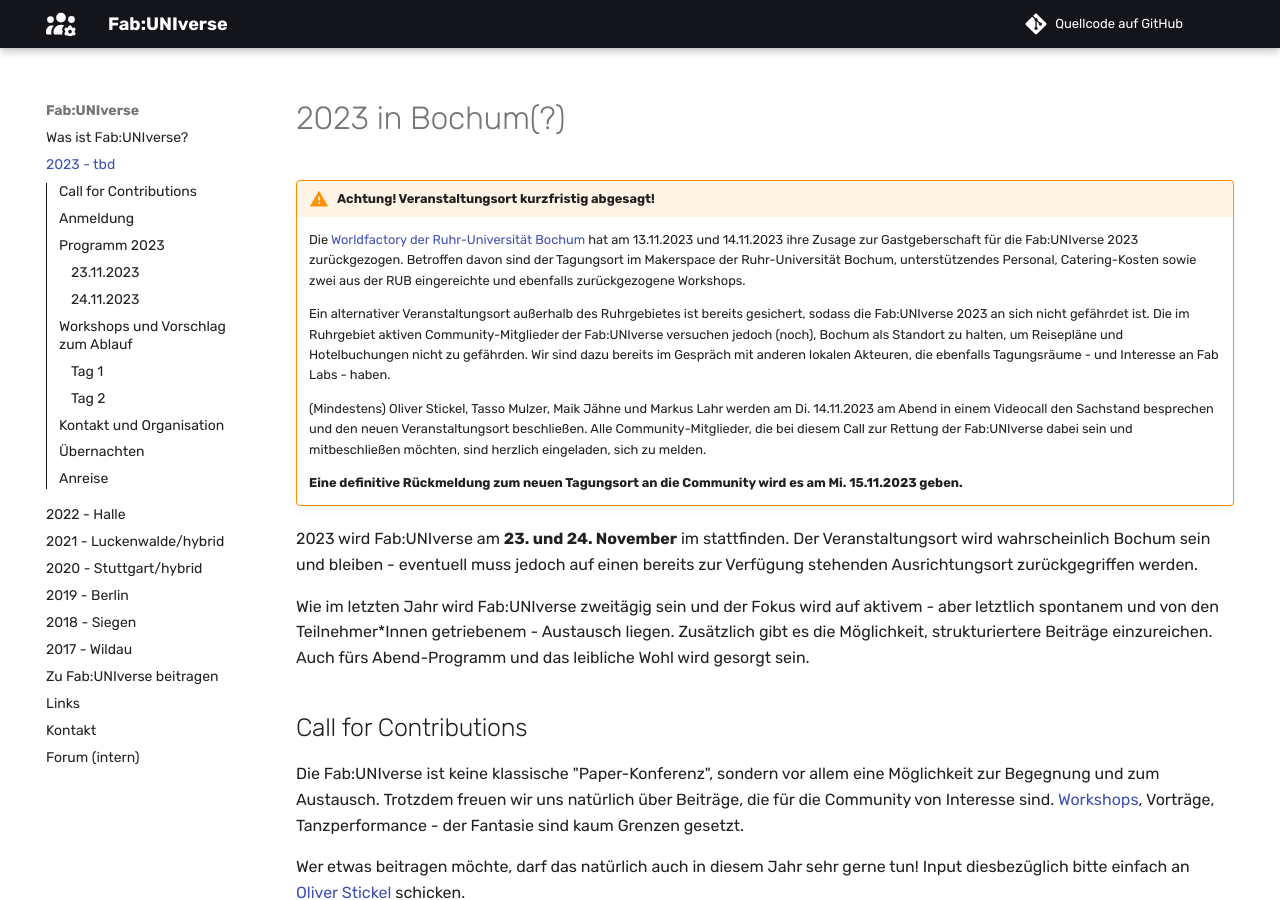
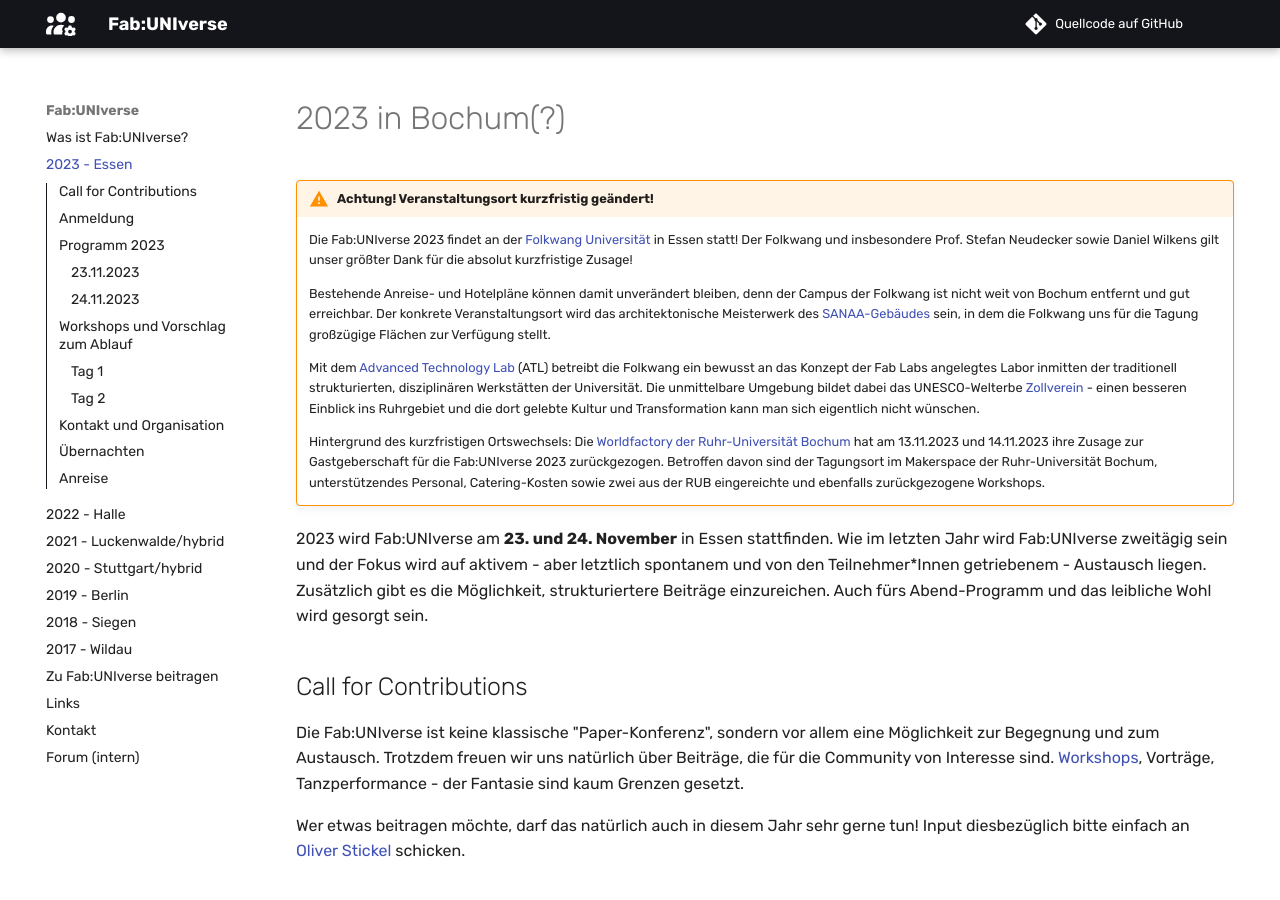
Before and after one commit to fabuniverse/website, an MkDocs documentation site: the page built from docs/2023.md, in a window 1280 px wide and 900 px high. Built offline with MkDocs 1.6.1 and Material for MkDocs 9.7.7, drawn with Linux system fonts in a browser that asks for light colours; comment, search, counter and statistics services are not loaded.

Commit message:
standort folkwang

```diff
--- a/docs/2023.md
+++ b/docs/2023.md
@@ -1,18 +1,18 @@
 # 2023 in Bochum(?)
 
-!!! warning "Achtung! Veranstaltungsort kurzfristig abgesagt!"
 
-    Die [Worldfactory der Ruhr-Universität Bochum](https://www.worldfactory.de/) hat am 13.11.2023 und 14.11.2023 ihre Zusage zur Gastgeberschaft für die Fab:UNIverse 2023 zurückgezogen. Betroffen davon sind der Tagungsort im Makerspace der Ruhr-Universität Bochum, unterstützendes Personal, Catering-Kosten sowie zwei aus der RUB eingereichte und ebenfalls zurückgezogene Workshops.
 
-    Ein alternativer Veranstaltungsort außerhalb des Ruhrgebietes ist bereits gesichert, sodass die Fab:UNIverse 2023 an sich nicht gefährdet ist. Die im Ruhrgebiet aktiven Community-Mitglieder der Fab:UNIverse versuchen jedoch (noch), Bochum als Standort zu halten, um Reisepläne und Hotelbuchungen nicht zu gefährden. Wir sind dazu bereits im Gespräch mit anderen lokalen Akteuren, die ebenfalls Tagungsräume - und Interesse an Fab Labs - haben.
+!!! warning "Achtung! Veranstaltungsort kurzfristig geändert!"
 
-    (Mindestens) Oliver Stickel, Tasso Mulzer, Maik Jähne und Markus Lahr werden am Di. 14.11.2023 am Abend in einem Videocall den Sachstand besprechen und den neuen Veranstaltungsort beschließen. Alle Community-Mitglieder, die bei diesem Call zur Rettung der Fab:UNIverse dabei sein und mitbeschließen möchten, sind herzlich eingeladen, sich zu melden.
+    Die Fab:UNIverse 2023 findet an der [Folkwang Universität](https://id.folkwang-uni.de/lehrgebiete/design-by-technology/) in Essen statt! Der Folkwang und insbesondere Prof. Stefan Neudecker sowie Daniel Wilkens gilt unser größter Dank für die absolut kurzfristige Zusage!
 
-    **Eine definitive Rückmeldung zum neuen Tagungsort an die Community wird es am Mi. 15.11.2023 geben.**
+    Bestehende Anreise- und Hotelpläne können damit unverändert bleiben, denn der Campus der Folkwang ist nicht weit von Bochum entfernt und gut erreichbar. Der konkrete Veranstaltungsort wird das architektonische Meisterwerk des [SANAA-Gebäudes](https://www.folkwang-uni.de/home/hochschule/ueber-folkwang/campus/campus-zollverein-fachbereich-gestaltung/sanaa-gebaeude-zollverein) sein, in dem die Folkwang uns für die Tagung großzügige Flächen zur Verfügung stellt.
 
-2023 wird Fab:UNIverse am **23. und 24. November** im stattfinden. Der Veranstaltungsort wird wahrscheinlich Bochum sein und bleiben - eventuell muss jedoch auf einen bereits zur Verfügung stehenden Ausrichtungsort zurückgegriffen werden.
+    Mit dem [Advanced Technology Lab](https://id.folkwang-uni.de/werkstatten/advanced-technology-lab/) (ATL) betreibt die Folkwang ein bewusst an das Konzept der Fab Labs angelegtes Labor inmitten der traditionell strukturierten, disziplinären Werkstätten der Universität. Die unmittelbare Umgebung bildet dabei das UNESCO-Welterbe [Zollverein](https://www.zollverein.de/) - einen besseren Einblick ins Ruhrgebiet und die dort gelebte Kultur und Transformation kann man sich eigentlich nicht wünschen.
 
-Wie im letzten Jahr wird Fab:UNIverse zweitägig sein und der Fokus wird auf aktivem - aber letztlich spontanem und von den Teilnehmer\*Innen getriebenem - Austausch liegen. Zusätzlich gibt es die Möglichkeit, strukturiertere Beiträge einzureichen. Auch fürs Abend-Programm und das leibliche Wohl wird gesorgt sein.
+    Hintergrund des kurzfristigen Ortswechsels: Die [Worldfactory der Ruhr-Universität Bochum](https://www.worldfactory.de/) hat am 13.11.2023 und 14.11.2023 ihre Zusage zur Gastgeberschaft für die Fab:UNIverse 2023 zurückgezogen. Betroffen davon sind der Tagungsort im Makerspace der Ruhr-Universität Bochum, unterstützendes Personal, Catering-Kosten sowie zwei aus der RUB eingereichte und ebenfalls zurückgezogene Workshops.
+
+2023 wird Fab:UNIverse am **23. und 24. November** in Essen stattfinden. Wie im letzten Jahr wird Fab:UNIverse zweitägig sein und der Fokus wird auf aktivem - aber letztlich spontanem und von den Teilnehmer\*Innen getriebenem - Austausch liegen. Zusätzlich gibt es die Möglichkeit, strukturiertere Beiträge einzureichen. Auch fürs Abend-Programm und das leibliche Wohl wird gesorgt sein.
 
 ## Call for Contributions
 
--- a/mkdocs.yml
+++ b/mkdocs.yml
@@ -28,7 +28,7 @@
 
 nav:
     - Was ist Fab:UNIverse?: 'index.md'
-    - 2023 - tbd: '2023.md'
+    - 2023 - Essen: '2023.md'
     - 2022 - Halle: '2022.md'
     - 2021 - Luckenwalde/hybrid: '2021.md'
     - 2020 - Stuttgart/hybrid: '2020.md'
```
